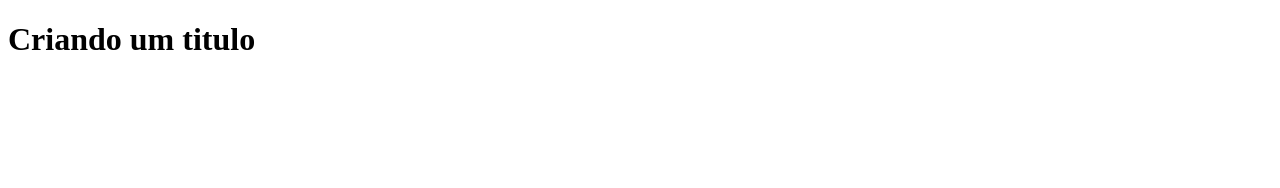
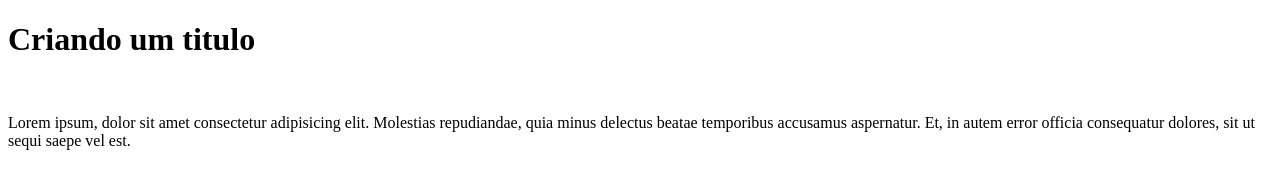
Before and after one commit to edskate/Recursos--sociais-no-gitihub, a plain HTML site: page index.html in a window 1280 px wide. Drawn offline with Linux system fonts and the light colour scheme.

Commit message:
criando um paragrafo

```diff
--- a/index.html
+++ b/index.html
@@ -8,5 +8,8 @@
 </head>
 <body>
 <h1>Criando um titulo</h1>
+
+<br>
+<p>Lorem ipsum, dolor sit amet consectetur adipisicing elit. Molestias repudiandae, quia minus delectus beatae temporibus accusamus aspernatur. Et, in autem error officia consequatur dolores, sit ut sequi saepe vel est.</p><!--Criando um paragrafo-->
 </body>
 </html>
```
